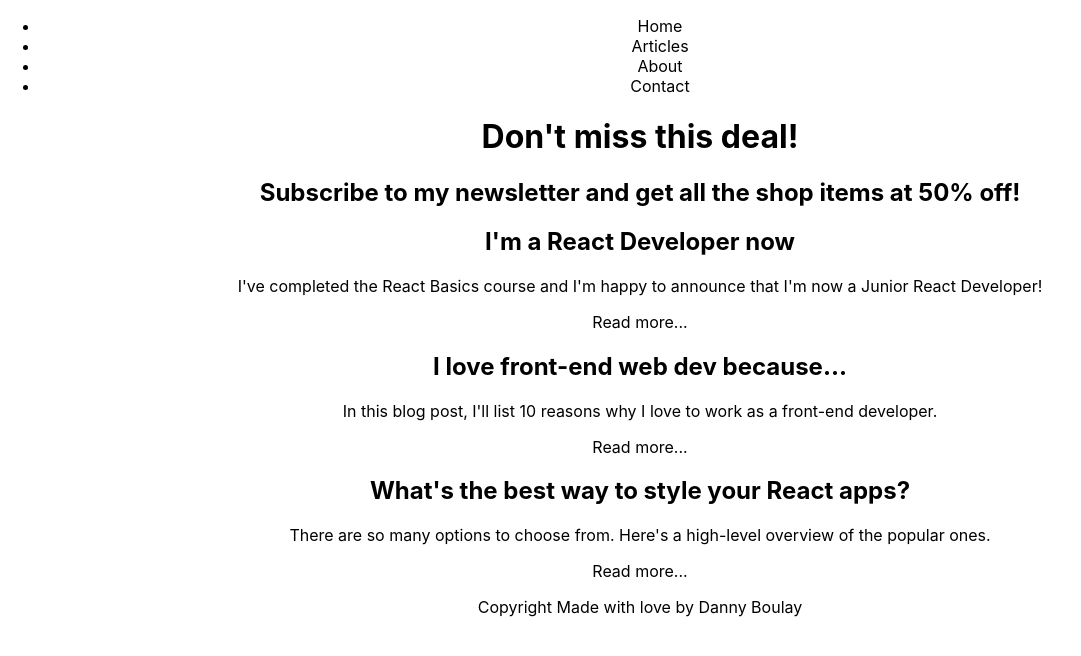
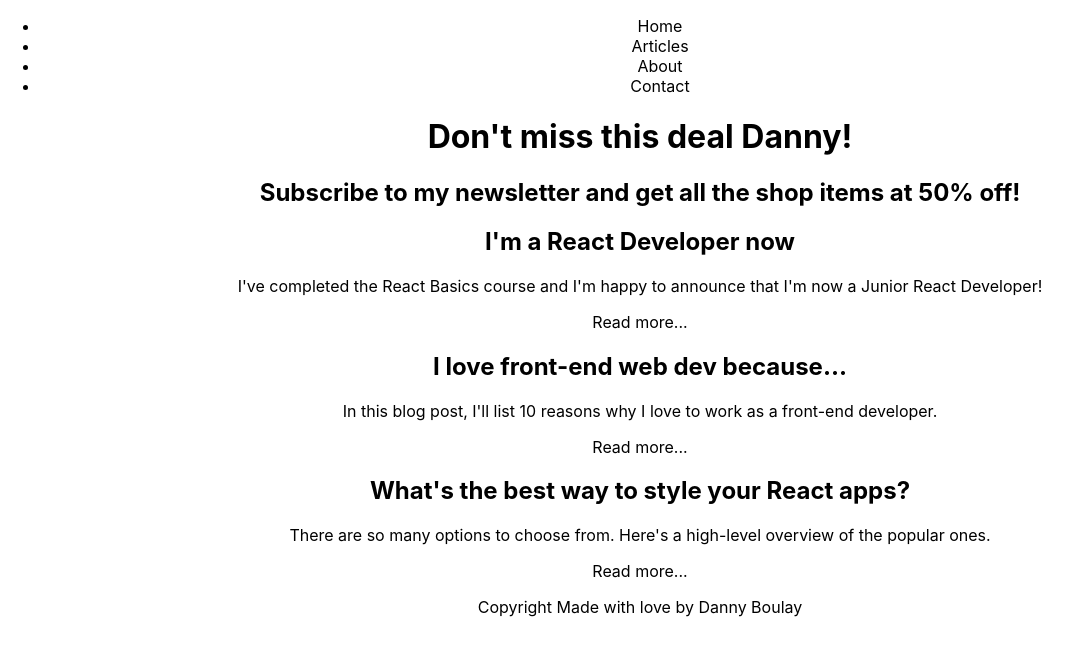
Before and after one commit to danny-boulay/First-React-App, a React (Create React App) app: page / in a window 1280 px wide. Shown: the top 656 px of the page, without its empty margins (0-1081 px from the left). Built offline with nearby package versions, Linux system fonts and the light colour scheme.

Commit message:
Premier test de props

```diff
--- a/src/App.js
+++ b/src/App.js
@@ -11,7 +11,7 @@ function App() {
   return (
     <div className="App">
       <Nav/>
-      <Promo/>
+      <Promo name="Danny"/>
       <Intro1/>
       <Intro2/>
       <Intro3/>
--- a/src/components/Promo.js
+++ b/src/components/Promo.js
@@ -1,8 +1,9 @@
-function Promo() {
+function Promo(props) {
+    console.log(props);
     return (
         <div className="promo-section">
             <div>
-                <h1>Don't miss this deal!</h1>
+                <h1>Don't miss this deal {props.name}!</h1>
                 <h2>Subscribe to my newsletter and get all the shop items at 50% off!</h2>
             </div>
         </div>
```
